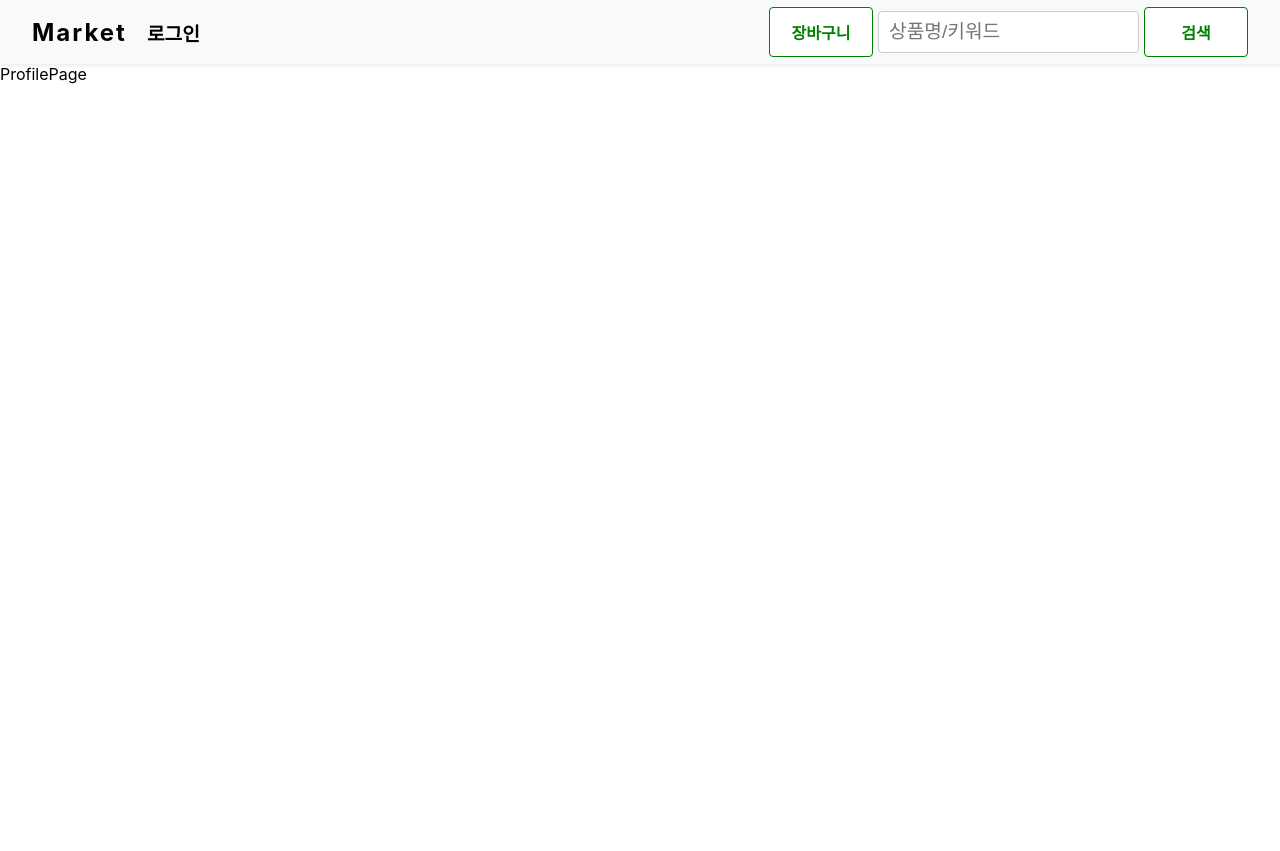
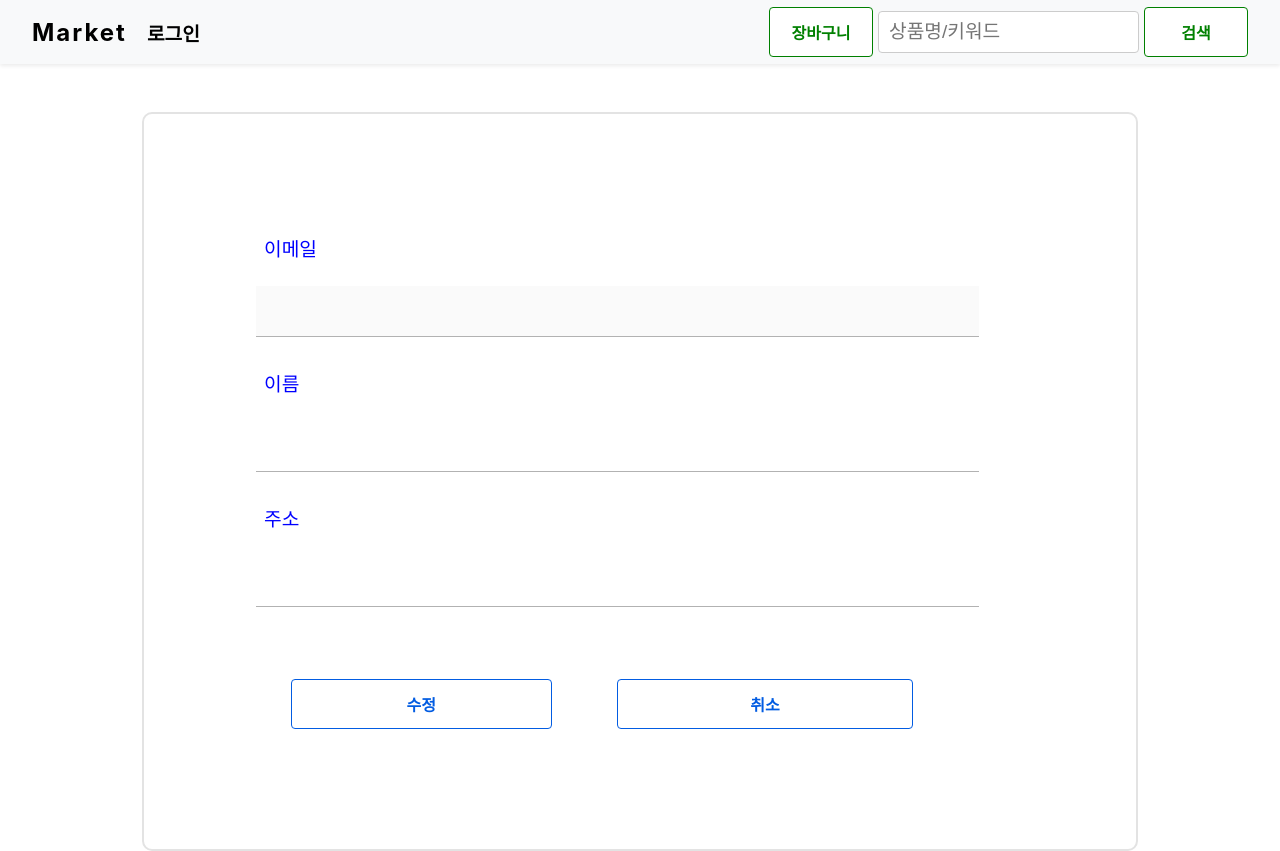
Before and after one commit to tjdgh925/MarketProject_Front, a React (Create React App) app in the folder front/: page /profile in a window 1280 px wide. Before the commit the page ends 800 px from the top, so only its background shows below. Built offline with nearby package versions, Linux system fonts and the light colour scheme; no server answers.

Commit message:
feat: Profile 조회 및 수정 기능 구현

```diff
--- a/front/package.json
+++ b/front/package.json
@@ -46,5 +46,6 @@
       "last 1 firefox version",
       "last 1 safari version"
     ]
-  }
+  },
+  "proxy": "http://localhost:8080"
 }
--- a/front/src/App.js
+++ b/front/src/App.js
@@ -11,9 +11,8 @@ import CartPage from './pages/cart/CartPage';
 import ItemPage from './pages/item/ItemPage';
 import ProfilePage from './pages/profile/ProfilePage';
 import AdminItemPage from './pages/admin/AdminItemPage';
-import { applyMiddleware, compose, createStore } from 'redux';
+import { applyMiddleware, createStore } from 'redux';
 import { composeWithDevTools } from 'redux-devtools-extension';
-import logger from 'redux-logger';
 import createSagaMiddleware from 'redux-saga';
 import rootReducer, { rootSaga } from './modules';
 import { Provider } from 'react-redux';
--- a/front/src/components/login/LoginButtons.jsx
+++ b/front/src/components/login/LoginButtons.jsx
@@ -1,10 +1,8 @@
-import React, { useEffect } from 'react';
+import React from 'react';
 import Button from '../common/Button';
 import styled from 'styled-components';
 import KakaoImg from '../../img/kakao.png';
 import GoogleImg from '../../img/google.png';
-import { Link } from 'react-router-dom';
-import { useParams } from 'react-router-dom';
 
 const LoginButtonBlocks = styled.div`
   display: flex;
@@ -20,17 +18,6 @@ const ButtonRow = styled.div`
   justify-content: space-between;
   width: 90%;
   margin-bottom: 8px;
-`;
-
-const ImageButton = styled(Link)`
-  padding: none;
-  width: 48%;
-
-  border: none;
-  background: none;
-  & :hover {
-    -webkit-filter: brightness(90%);
-  }
 `;
 
 const Image = styled.img`
--- /dev/null
+++ b/front/src/components/profile/ProfileButton.jsx
@@ -0,0 +1,37 @@
+import React from 'react';
+import Button from '../common/Button';
+import styled from 'styled-components';
+
+const LoginButtonBlocks = styled.div`
+  margin-top: 2rem;
+  display: flex;
+  flex-direction: column;
+  align-items: center;
+  justify-content: center;
+
+  width: 90%;
+`;
+
+const ButtonRow = styled.div`
+  display: flex;
+  justify-content: space-between;
+  width: 90%;
+  margin-bottom: 8px;
+`;
+
+const ProfileButton = ({ onSubmit }) => {
+  return (
+    <LoginButtonBlocks>
+      <ButtonRow>
+        <Button width="42%" onClick={onSubmit}>
+          수정
+        </Button>
+        <Button width="42%" to="/">
+          취소
+        </Button>
+      </ButtonRow>
+    </LoginButtonBlocks>
+  );
+};
+
+export default ProfileButton;
--- /dev/null
+++ b/front/src/components/profile/ProfileForm.jsx
@@ -0,0 +1,77 @@
+import React from 'react';
+import styled from 'styled-components';
+
+const ProfileFormBlock = styled.div`
+  display: flex;
+  flex-direction: column;
+  padding-bottom: 1rem;
+  width: 90%;
+
+  h3 {
+    margin: 0;
+    color: black;
+    padding-bottom: 4rem;
+    text-align: center;
+  }
+`;
+
+const StyledForm = styled.form`
+  display: flex;
+  flex-direction: column;
+  width: 100%;
+`;
+
+const StyledLabel = styled.label`
+  color: blue;
+  font-size: 1.2rem;
+  padding-left: 0.5rem;
+  margin-top: 0.5rem;
+`;
+
+const StyledInput = styled.input`
+  font-size: 1rem;
+  border: none;
+  border-bottom: 1.5px solid #b2b2b2;
+  outline: none;
+  width: 100%;
+  padding: 1rem;
+  margin: 1.5rem 0;
+
+  :disabled {
+    color: #bbbbbb;
+  }
+  :focus {
+    border-bottom: 1.5px solid blue;
+  }
+  :placeholder {
+    margin-left: 30px;
+  }
+  & + & {
+    margin-top: 1.5rem;
+  }
+`;
+
+const ProfileForm = ({ profileInfo, onChange }) => {
+  return (
+    <ProfileFormBlock>
+      <StyledForm id="profile" autoComplete="off">
+        <StyledLabel>이메일</StyledLabel>
+        <StyledInput name="email" value={profileInfo.email} disabled />
+        <StyledLabel>이름</StyledLabel>
+        <StyledInput
+          name="memberName"
+          value={profileInfo.memberName}
+          onChange={onChange}
+        />
+        <StyledLabel>주소</StyledLabel>
+        <StyledInput
+          name="address"
+          value={profileInfo.address}
+          onChange={onChange}
+        />
+      </StyledForm>
+    </ProfileFormBlock>
+  );
+};
+
+export default ProfileForm;
--- a/front/src/lib/api/market.js
+++ b/front/src/lib/api/market.js
@@ -27,20 +27,23 @@ market.interceptors.response.use(
     if (error.response && error.response.status === 403) {
       try {
         const originalRequest = error.config;
-        const data = await market.get('auth/refreshtoken');
+        const data = await market.get('/renew');
         if (data) {
-          const { accessToken, refreshToken } = data.data;
+          console.log(data);
           localStorage.removeItem('user');
-          localStorage.setItem(
-            'user',
-            JSON.stringify(data.data, ['accessToken', 'refreshToken'])
-          );
+          localStorage.setItem('user', JSON.stringify(data.data));
+
+          const user = localStorage.getItem('user');
+          const { accessToken, refreshToken } = JSON.parse(user);
           originalRequest.headers['Authorization'] = BEARER + accessToken;
           originalRequest.headers['refreshToken'] = BEARER + refreshToken;
+
+          // originalRequest.headers['Authorization'] = BEARER + accessToken;
+          // originalRequest.headers['refreshToken'] = BEARER + refreshToken;
           return await market.request(originalRequest);
         }
       } catch (error) {
-        localStorage.removeItem('user');
+        // localStorage.removeItem('user');
         console.log(error);
       }
       return Promise.reject(error);
--- /dev/null
+++ b/front/src/lib/api/profile.js
@@ -0,0 +1,16 @@
+import market from './market';
+
+export async function getProfile() {
+  const response = await market.get('/profile').then((response) => {
+    return response.data;
+  });
+
+  return response;
+}
+
+export async function updateProfile({ email, memberName, address }) {
+  await market.patch('/profile', {
+    memberName,
+    address,
+  });
+}
--- a/front/src/modules/index.js
+++ b/front/src/modules/index.js
@@ -1,14 +1,17 @@
 import { combineReducers } from 'redux';
 import { all } from 'redux-saga/effects';
 import { authSaga } from '../sagas/authsaga';
+import { profileSaga } from '../sagas/profilesaga';
 import { authSlice } from './auth';
+import { profileSlice } from './profile';
 
 export function* rootSaga() {
-  yield all([authSaga()]);
+  yield all([authSaga(), profileSaga()]);
 }
 
 const rootReducer = combineReducers({
   auth: authSlice.reducer,
+  profile: profileSlice.reducer,
 });
 
 export default rootReducer;
--- /dev/null
+++ b/front/src/modules/profile.js
@@ -0,0 +1,51 @@
+import { createSlice } from '@reduxjs/toolkit';
+
+const initialState = {
+  data: null,
+  error: {
+    loading: false,
+    error: null,
+  },
+};
+
+export const profileSlice = createSlice({
+  name: 'profile',
+  initialState,
+  reducers: {
+    getProfile: (state) => {
+      state.error.loading = true;
+      state.error.error = null;
+    },
+    getProfileSuccess: (state, action) => {
+      state.error.loading = false;
+      state.data = action.payload;
+    },
+    getProfileFailure: (state, action) => {
+      state.error.loading = false;
+      state.error.error = action.payload;
+    },
+    updateProfile: (state, action) => {
+      state.data = action.payload;
+      state.error.loading = true;
+      state.error.error = null;
+    },
+    updateProfileSuccess: (state) => {
+      state.error.loading = false;
+    },
+    updateProfileFailure: (state, action) => {
+      state.error.loading = false;
+      state.error.error = action.payload;
+    },
+  },
+});
+
+export const {
+  getProfile,
+  getProfileSuccess,
+  getProfileFailure,
+  updateProfile,
+  updateProfileSuccess,
+  updateProfileFailure,
+} = profileSlice.actions;
+
+export default profileSlice.reducer;
--- a/front/src/pages/profile/ProfilePage.jsx
+++ b/front/src/pages/profile/ProfilePage.jsx
@@ -1,7 +1,86 @@
-import React from 'react';
+import React, { useState, useEffect } from 'react';
+import ProfileButton from '../../components/profile/ProfileButton';
+import ProfileForm from '../../components/profile/ProfileForm';
+import styled from 'styled-components';
+import { useDispatch, useSelector } from 'react-redux';
+import { useCallback } from 'react';
+import { getProfile, updateProfile } from '../../modules/profile';
+import ErrorMessage from '../../components/common/ErrorMessage';
 
+const ProfileBlock = styled.div`
+  display: flex;
+  flex-direction: column;
+  height: 95%;
+  align-items: center;
+`;
+
+const ProfileBox = styled.div`
+  display: flex;
+  flex-direction: column;
+  margin-top: 3rem;
+  width: 60%;
+  border: #e3e3e3 2px solid;
+  border-radius: 10px;
+  padding: 7rem;
+`;
 const ProfilePage = () => {
-  return <div>ProfilePage</div>;
+  const dispatch = useDispatch();
+  const profileData = useSelector((state) => state.profile.data);
+  const isLoading = useSelector((state) => state.profile.error.loading);
+  const error = useSelector((state) => state.profile.error.error);
+
+  const [profileInfo, setProfileInfo] = useState({
+    email: '',
+    memberName: '',
+    address: '',
+  });
+
+  const onChange = useCallback(
+    (e) => {
+      const { value, name } = e.target;
+      console.log(value, name);
+      setProfileInfo({
+        ...profileInfo,
+        [name]: value,
+      });
+    },
+    [profileInfo]
+  );
+
+  const onSubmit = useCallback(
+    (e) => {
+      e.preventDefault();
+      dispatch(updateProfile(profileInfo));
+    },
+    [dispatch, profileInfo]
+  );
+
+  useEffect(() => {
+    dispatch(getProfile());
+  }, []);
+
+  useEffect(() => {
+    if (!isLoading && profileData) {
+      const { email, address, memberName } = profileData;
+      setProfileInfo({
+        email,
+        memberName,
+        address,
+      });
+    }
+  }, [isLoading, profileData]);
+
+  return (
+    <ProfileBlock>
+      {!isLoading && (
+        <ProfileBox>
+          <ProfileForm profileInfo={profileInfo} onChange={onChange} />
+          {error ? <ErrorMessage>{error}</ErrorMessage> : <div />}
+          <ProfileButton onSubmit={onSubmit} />
+        </ProfileBox>
+      )}
+    </ProfileBlock>
+  );
 };
 
 export default ProfilePage;
--- /dev/null
+++ b/front/src/sagas/profilesaga.js
@@ -0,0 +1,34 @@
+import { call, put, takeLatest } from 'redux-saga/effects';
+import * as profileAPI from '../lib/api/profile';
+
+import {
+  getProfile,
+  getProfileSuccess,
+  getProfileFailure,
+  updateProfile,
+  updateProfileSuccess,
+  updateProfileFailure,
+} from '../modules/profile';
+
+function* getProfileSaga() {
+  try {
+    const response = yield call(profileAPI.getProfile);
+    yield put(getProfileSuccess(response));
+  } catch (error) {
+    yield put(getProfileFailure(error.response.data));
+  }
+}
+
+function* updateProfileSaga(action) {
+  try {
+    yield call(profileAPI.updateProfile, action.payload);
+    yield put(updateProfileSuccess(true));
+  } catch (error) {
+    yield put(updateProfileFailure(error.response.data));
+  }
+}
+
+export function* profileSaga() {
+  yield takeLatest(getProfile, getProfileSaga);
+  yield takeLatest(updateProfile, updateProfileSaga);
+}
```
